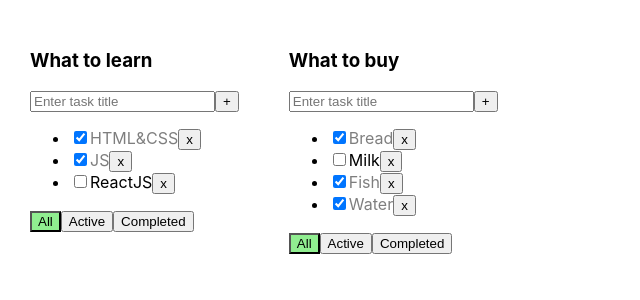
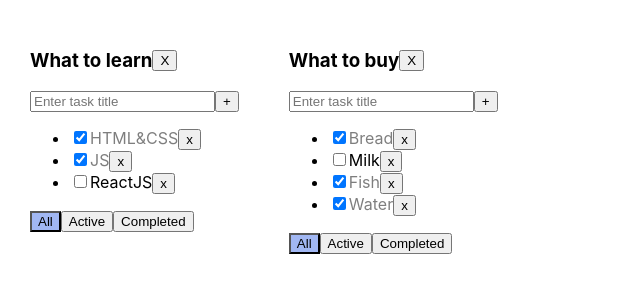
Before and after one commit to vVictoRras/ToDoList, a React (Vite) app: page / in a window 1280 px wide. Shown: the top 300 px of the page, without its empty margins (0-640 px from the left). Built offline with nearby package versions, Linux system fonts and the light colour scheme.

Commit message:
add FilterButtons TodolistTitle

```diff
--- a/src/App.css
+++ b/src/App.css
@@ -15,8 +15,12 @@
 }
 
 .active-filter {
-  background-color: lightgreen;
+  background-color: #a1b7f3;
 }
 .is-done {
   opacity: 0.5;
 }
+.container {
+  display: flex;
+  align-items: center;
+}
--- a/src/App.tsx
+++ b/src/App.tsx
@@ -12,6 +12,9 @@ export type Todolist = {
     id: string
     title: string
     filter: FilterValues
+}
+export type TasksState = {
+    [key: string]: Task[]
 }
 
 export type FilterValues = 'all' | 'active' | 'completed'
@@ -31,7 +34,7 @@ export const App = () => {
         { id: todolistId2, title: 'What to buy', filter: 'all' },
     ])
 
-    const [tasks, setTasks] = useState({
+    const [tasks, setTasks] = useState<TasksState>({
         [todolistId1]: [
             { id: v1(), title: 'HTML&CSS', isDone: true },
             { id: v1(), title: 'JS', isDone: true },
@@ -84,30 +87,43 @@ export const App = () => {
         setTodolists(newTodolists)
     }
 
-      return (
+    const deleteTodolist=(todolistId: string)=>{
+        setTodolists(todolists.filter(tl=> tl.id !== todolistId))
+        delete tasks[todolistId]
+        setTasks({ ...tasks })
+    }
 
-        <div className="app">
-            {todolists.map(todolist => {
-                const todolistTasks = tasks[todolist.id]
-                let filteredTasks = todolistTasks
-                if (todolist.filter === 'active') {
-                    filteredTasks = todolistTasks.filter(task => !task.isDone)
+    const todolistComponents=todolists.map(tl=>{
+
+       let filteredTasks : Array<Task> = [];
+        if (tl.filter === 'all') {
+            filteredTasks = tasks[tl.id]
         }
-                if (todolist.filter === 'completed') {
-                    filteredTasks = todolistTasks.filter(task => task.isDone)
+
+        if (tl.filter === 'active') {
+            filteredTasks = tasks[tl.id].filter(t => !t.isDone)
+        }
+        if (tl.filter === 'completed') {
+            filteredTasks =  tasks[tl.id].filter(t => t.isDone)
         }
 
         return (
-                    <TodolistItem key={todolist.id}
-                                  todolist={todolist}
+            <TodolistItem key={tl.id}
+                          todolist={tl}
                           tasks={filteredTasks}
                           deleteTask={deleteTask}
                           changeFilter={changeFilter}
                           addTask={addTask}
                           changeTaskStatus={changeTaskStatus}
+                          deleteTodolist={deleteTodolist}
             />
         )
-            })}
+    })
+
+      return (
+
+        <div className="app">
+            {todolistComponents}
         </div>
     )
 }
--- /dev/null
+++ b/src/components/FilterButtons.tsx
@@ -0,0 +1,24 @@
+
+import {Button} from "./Button.tsx";
+import {FilterValues} from "../App.tsx";
+
+export type FilterButtonProps = {
+    filter: FilterValues;
+    onClick: (filter: FilterValues) => void;
+}
+
+export const FilterButtons = ({filter,onClick}:FilterButtonProps) => {
+    return (
+        <div>
+            <Button className={filter === 'all' ? 'active-filter' : ''}
+                    title={'All'}
+                    onClick={() => onClick('all')}/>
+            <Button className={filter === 'active' ? 'active-filter' : ''}
+                    title={'Active'}
+                    onClick={() => onClick('active')}/>
+            <Button className={filter === 'completed' ? 'active-filter' : ''}
+                    title={'Completed'}
+                    onClick={() => onClick('completed')}/>
+        </div>
+    );
+};
--- a/src/components/TodolistItem.tsx
+++ b/src/components/TodolistItem.tsx
@@ -1,6 +1,8 @@
 import {FilterValues, Task, Todolist} from "../App.tsx";
 import {Button} from "./Button.tsx";
 import {ChangeEvent, KeyboardEvent, useState} from "react";
+import {TodolistTitle} from "./TodolistTitle.tsx";
+import {FilterButtons} from "./FilterButtons.tsx";
 
 type Props = {
     todolist: Todolist
@@ -9,12 +11,13 @@ type Props = {
     changeFilter: (todolistId:string,filter: FilterValues) => void,
     addTask: (todolistId:string,title: string) => void,
     changeTaskStatus: (todolistId:string,taskId: string, isDone: boolean) => void,
-    filter: FilterValues
+    deleteTodolist:(todolistId:string) => void
+
 }
 
 
 export const TodolistItem = ({
-
+                                 deleteTodolist,
                                  todolist: {id,title, filter},
                                  tasks,
                                  deleteTask,
@@ -26,14 +29,6 @@ export const TodolistItem = ({
 
     const [newTaskTitle, setNewTaskTitle] = useState("");
     const [error, setError] = useState<string | null>(null);
-
-    // let filteredTasks = tasks
-    // if (todolist.filter === 'active') {
-    //     filteredTasks = tasks.filter(task => !task.isDone)
-    // }
-    // if (todolist.filter === 'completed') {
-    //     filteredTasks = tasks.filter(task => task.isDone)
-    // }
 
     const changeTaskTitleHandler = (e: ChangeEvent<HTMLInputElement>) => {
         setNewTaskTitle(e.currentTarget.value)
@@ -59,10 +54,13 @@ export const TodolistItem = ({
     const changeFilterTaskHandler = (filter: FilterValues) => {
         changeFilter(id ,filter)
     }
-
+    const deleteTodolistHandler = () => {
+        deleteTodolist(id)
+    }
     return (
         <div>
-            <h3>{title}</h3>
+            <TodolistTitle title={title} onClick={deleteTodolistHandler}/>
+
             <div>
                 <input className={error ? 'error' : ''}
                        value={newTaskTitle}
@@ -101,15 +99,7 @@ export const TodolistItem = ({
                 </ul>
             )}
             <div>
-                <Button className={filter === 'all' ? 'active-filter' : ''}
-                        title={'All'}
-                        onClick={() => changeFilterTaskHandler('all')}/>
-                <Button className={filter === 'active' ? 'active-filter' : ''}
-                        title={'Active'}
-                        onClick={() => changeFilterTaskHandler('active')}/>
-                <Button className={filter === 'completed' ? 'active-filter' : ''}
-                        title={'Completed'}
-                        onClick={() => changeFilterTaskHandler('completed')}/>
+                <FilterButtons filter={filter} onClick={changeFilterTaskHandler}/>
             </div>
         </div>
     )
--- /dev/null
+++ b/src/components/TodolistTitle.tsx
@@ -0,0 +1,18 @@
+
+import {Button} from "./Button.tsx";
+type TodolistTitleProps={
+    title: string,
+    onClick : ()=> void
+}
+
+
+export const TodolistTitle = ({title,onClick}:TodolistTitleProps) => {
+    return (
+        <div  className={'container'}>
+                <h3>{title}</h3>
+                <Button
+                    title={'X'}
+                    onClick={onClick}/>
+        </div>
+    );
+};
```
Lines whose indentation alone changed are shown as unchanged.
